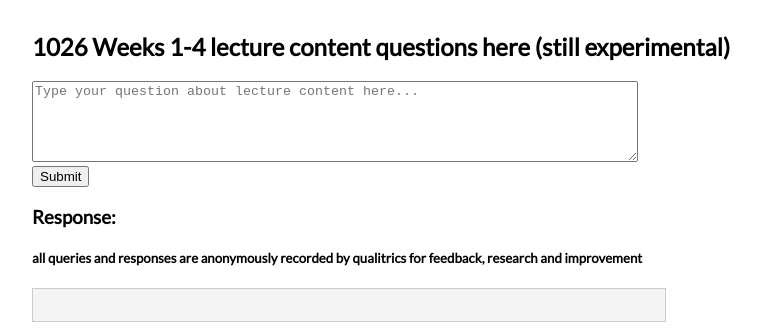
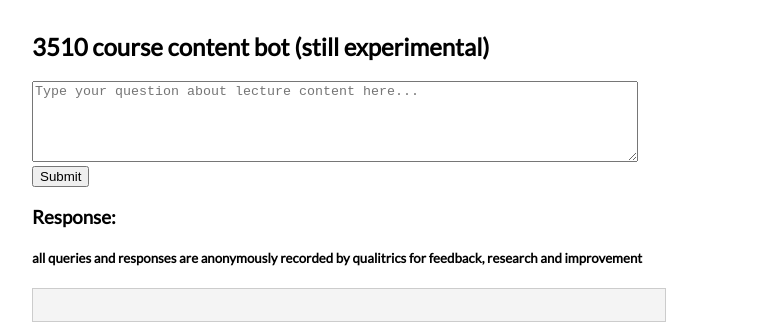
Before and after one commit to dbousfie/3510contentbot, a plain HTML site: page index.html in a window 1280 px wide. Shown: the whole page, without its empty margins (0-761 px from the left). Drawn offline with Linux system fonts and the light colour scheme.

Commit message:
Update index.html

```diff
--- a/index.html
+++ b/index.html
@@ -2,7 +2,7 @@
 <html lang="en">
 <head>
   <meta charset="UTF-8" />
-  <title>1026 course content bot</title>
+  <title>3510 course content bot</title>
   <link href="https://fonts.googleapis.com/css2?family=Lato&display=swap" rel="stylesheet" />
   <style>
     body {
@@ -25,7 +25,7 @@
   </style>
 </head>
 <body>
-  <h2>1026 Weeks 1-4 lecture content questions here (still experimental)</h2>
+  <h2>3510 course content bot (still experimental)</h2>
   <form id="queryForm">
     <textarea name="query" id="query" rows="5" cols="60" placeholder="Type your question about lecture content here..."></textarea><br />
     <button type="submit">Submit</button>
```
